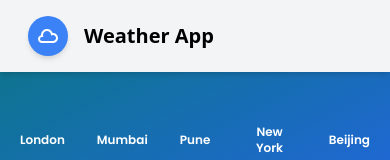
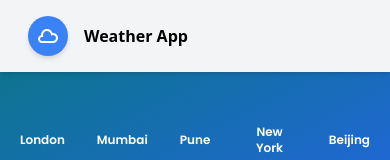
Before and after one commit to prajwal080501/Weather-App, a React (Create React App) app: page / in a window 390 px wide. Shown: the top 160 px of the page. Built offline with nearby package versions, Linux system fonts and the light colour scheme; no server answers.

Commit message:
added google login one tap functionality

```diff
--- a/src/components/MobileMenu.jsx
+++ b/src/components/MobileMenu.jsx
@@ -14,7 +14,7 @@ const MobileMenu = ({handleLogout, getUserDetails}) => {
     dark:bg-gray-900 dark:text-white shadow-md">
         <div className="flex items-center flex-1 justify-start">
         <TiWeatherCloudy className="text-white m-4 bg-blue-500 h-10 px-2 rounded-full shadow-md w-10 hover:scale-105 hover:bg-blue-600 duration-200 cursor-pointer hover:ring-4 hover:ring-white hover:shadow-md" />
-        <p className="text-xl cursor-pointer font-bold font-sans">
+        <p className="xs:text-base sm:text-xl cursor-pointer font-bold font-sans">
             Weather App
         </p>
         </div>
```
